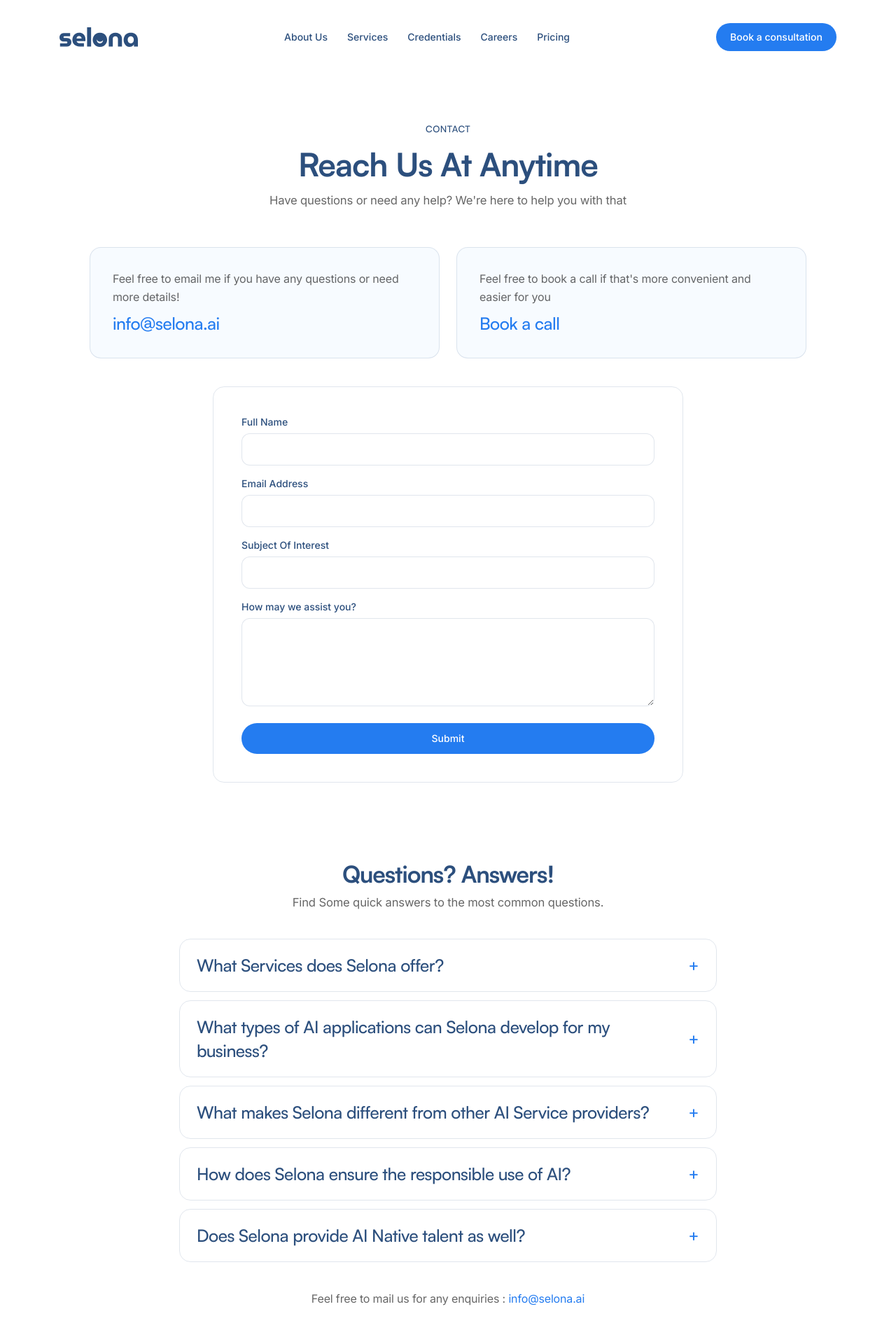
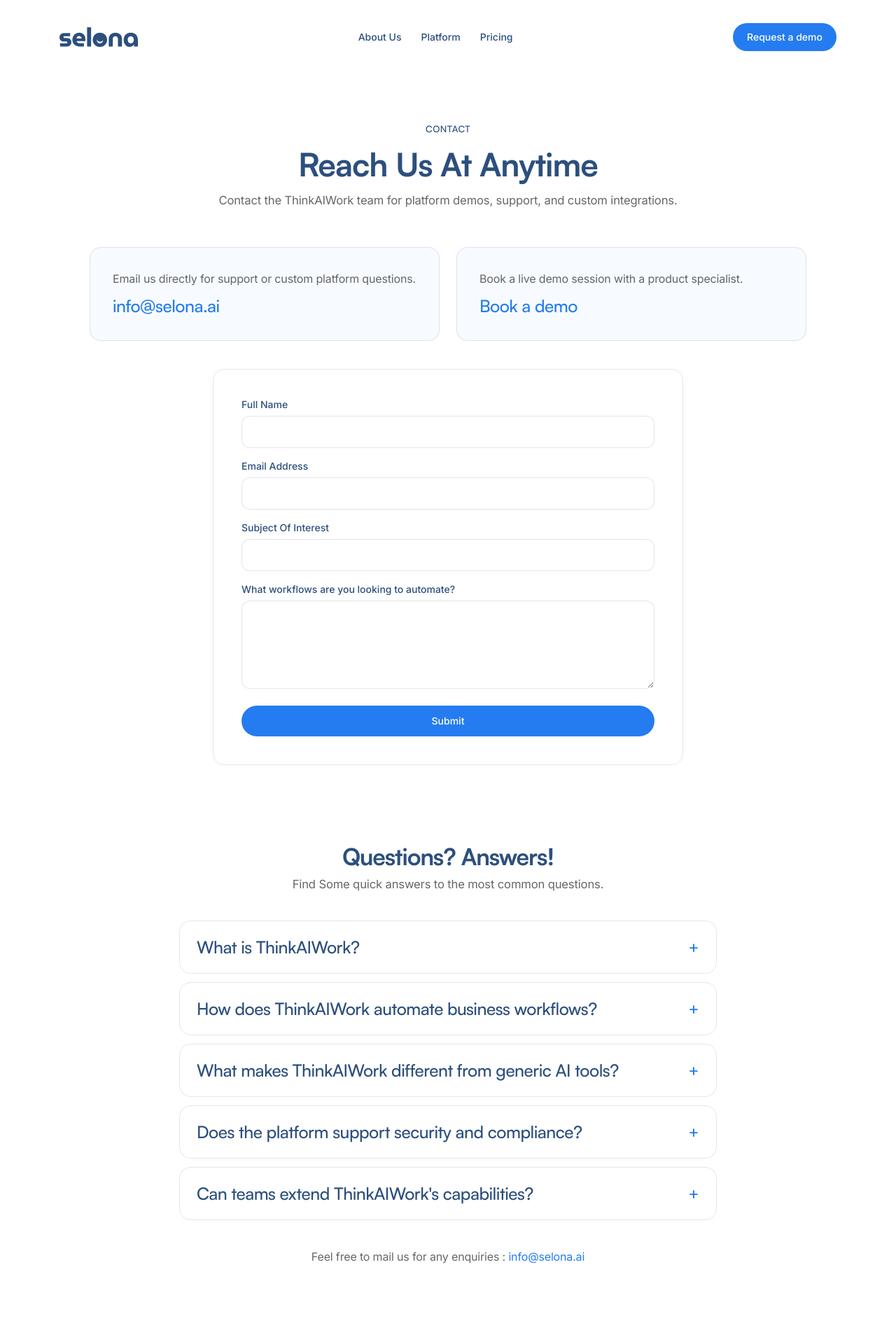
Before and after one commit to pranamyajainn/selona-website, a Next.js app: page /contact in a window 1280 px wide. Shown: the top 1920 px of the page at 70% size. Built offline with nearby package versions, Linux system fonts and the light colour scheme.

Commit message:
Refactor branding to product-focused positioning under ThinkAIWork

```diff
--- a/app/apply-now/page.tsx
+++ b/app/apply-now/page.tsx
@@ -7,7 +7,7 @@
 
 export const metadata: Metadata = {
   title: "Apply Now",
-  description: "Apply to join Selona's AI native team.",
+  description: "Join the engineering team behind ThinkAIWork.",
 };
 
 // Built from Selona's own design system; copy migrated from
@@ -20,7 +20,7 @@
         <PageHeader
           eyebrow="APPLY NOW"
           heading="Apply"
-          sub="Have questions or need any help? We're here to help you with that"
+          sub="Join our team and build the future of context-driven AI automation."
         />
 
         <div className="mx-auto grid max-w-5xl gap-6 pb-10 md:grid-cols-2">
@@ -43,8 +43,7 @@
         <div className="mx-auto grid max-w-5xl gap-6 pb-10 md:grid-cols-2">
           <Reveal className="flex flex-col gap-2 rounded-2xl border border-line bg-tint/50 p-8">
             <p className="type-body text-body-60">
-              Feel free to email me if you have any questions or need more
-              details!
+              Email us directly with questions about our open roles.
             </p>
             <a
               href={`mailto:${site.email}`}
@@ -58,8 +57,7 @@
             className="flex flex-col gap-2 rounded-2xl border border-line bg-tint/50 p-8"
           >
             <p className="type-body text-body-60">
-              Feel free to book a call if that&apos;s more convenient and easier
-              for you
+              Book a quick introductory conversation with our talent coordinator.
             </p>
             <a
               href={site.bookingUrl}
--- a/app/contact/page.tsx
+++ b/app/contact/page.tsx
@@ -8,7 +8,7 @@
 export const metadata: Metadata = {
   title: "Contact Us",
   description:
-    "Have questions or need any help? We're here to help you with that.",
+    "Contact the ThinkAIWork team for platform demos, support, and custom integrations.",
 };
 
 // Built from Selona's own design system; copy migrated from selona.ai/contact.
@@ -19,14 +19,13 @@
         <PageHeader
           eyebrow="CONTACT"
           heading="Reach Us At Anytime"
-          sub="Have questions or need any help? We're here to help you with that"
+          sub="Contact the ThinkAIWork team for platform demos, support, and custom integrations."
         />
 
         <div className="mx-auto grid max-w-5xl gap-6 pb-10 md:grid-cols-2">
           <Reveal className="flex flex-col gap-2 rounded-2xl border border-line bg-tint/50 p-8">
             <p className="type-body text-body-60">
-              Feel free to email me if you have any questions or need more
-              details!
+              Email us directly for support or custom platform questions.
             </p>
             <a
               href={`mailto:${site.email}`}
@@ -40,8 +39,7 @@
             className="flex flex-col gap-2 rounded-2xl border border-line bg-tint/50 p-8"
           >
             <p className="type-body text-body-60">
-              Feel free to book a call if that&apos;s more convenient and easier
-              for you
+              Book a live demo session with a product specialist.
             </p>
             <a
               href={site.bookingUrl}
@@ -49,7 +47,7 @@
               rel="noopener"
               className="type-h3 text-action hover:text-sky"
             >
-              Book a call
+              Book a demo
             </a>
           </Reveal>
         </div>
@@ -60,7 +58,7 @@
               { name: "name", label: "Full Name" },
               { name: "email", label: "Email Address", type: "email" },
               { name: "subject", label: "Subject Of Interest" },
-              { name: "message", label: "How may we assist you?", textarea: true },
+              { name: "message", label: "What workflows are you looking to automate?", textarea: true },
             ]}
           />
         </Reveal>
--- a/components/Nav.tsx
+++ b/components/Nav.tsx
@@ -52,24 +52,20 @@
             </Link>
           ))}
         </nav>
-        <a
-          href={site.bookingUrl}
-          target="_blank"
-          rel="noopener"
+        <Link
+          href="/contact"
           className="hidden rounded-full bg-action px-5 py-2.5 text-sm font-medium text-white transition-colors duration-200 hover:bg-action-hover md:inline-flex"
         >
           {site.ctaPrimary}
-        </a>
+        </Link>
 
         <div className="flex items-center gap-3 md:hidden">
-          <a
-            href={site.bookingUrl}
-            target="_blank"
-            rel="noopener"
+          <Link
+            href="/contact"
             className="flex min-h-[44px] items-center rounded-full bg-action px-4 text-xs font-medium text-white"
           >
             {site.ctaPrimary}
-          </a>
+          </Link>
           <button
             type="button"
             aria-label={open ? "Close menu" : "Open menu"}
--- a/components/home/About.tsx
+++ b/components/home/About.tsx
@@ -11,9 +11,10 @@
           <Reveal>
             <p className="type-eyebrow text-ink">About us</p>
           </Reveal>
+          {/* DRAFT: Pending Rahul's approval */}
           <WordReveal
             as="h2"
-            text="Partner with an AI agency delivering smart solutions."
+            text="ThinkAIWork: The AI Native platform built to automate business analysis."
             className="type-h2 max-w-2xl"
             onScroll
           />
--- a/components/home/Credentials.tsx
+++ b/components/home/Credentials.tsx
@@ -15,9 +15,10 @@
           <Reveal>
             <p className="type-eyebrow text-ink">Credentials</p>
           </Reveal>
+          {/* DRAFT: Pending Rahul's approval */}
           <WordReveal
             as="h2"
-            text="Explore sector that reflect our AI expertise & real world impact"
+            text="Proven engineering: AI products built by the creators of ThinkAIWork"
             className="type-h2 max-w-2xl"
             onScroll
           />
--- a/components/home/Hero.tsx
+++ b/components/home/Hero.tsx
@@ -186,7 +186,7 @@
 
         <WordReveal
           as="p"
-          text="AI agency that delivers smart solutions built to perform"
+          text={site.subheadline}
           className="type-lead max-w-lg text-body-60"
           startDelay={400}
         />
@@ -195,7 +195,7 @@
           className="flex flex-wrap items-center justify-center gap-3 pt-2"
         >
           <PrimaryButton href="/contact">{site.ctaPrimary}</PrimaryButton>
-          <SecondaryButton href="/#services">
+          <SecondaryButton href="/#platform">
             {site.ctaSecondary}
           </SecondaryButton>
         </Reveal>
--- a/components/home/Journey.tsx
+++ b/components/home/Journey.tsx
@@ -8,7 +8,8 @@
       <div className="mx-auto flex max-w-6xl flex-col gap-12">
         <div className="flex flex-col gap-4">
           <Reveal>
-            <p className="type-eyebrow text-ink">Engagement Journey</p>
+            {/* DRAFT: Pending Rahul's approval */}
+            <p className="type-eyebrow text-ink">Deployment Journey</p>
           </Reveal>
           <WordReveal
             as="h2"
--- a/components/home/PlatformLead.tsx
+++ b/components/home/PlatformLead.tsx
@@ -8,7 +8,7 @@
 // negative space, matching how Liminary presents its own product shot.
 export function PlatformLead() {
   return (
-    <section className="relative isolate overflow-hidden bg-ink-deep py-20 md:py-28">
+    <section id="platform" className="relative isolate overflow-hidden bg-ink-deep py-20 md:py-28 scroll-mt-28">
       <div
         aria-hidden="true"
         className="pointer-events-none absolute inset-0"
--- a/lib/content.ts
+++ b/lib/content.ts
@@ -6,13 +6,18 @@
   email: "info@selona.ai",
   bookingUrl: "https://meetings-eu1.hubspot.com/rahul4",
   badge: "AI AUTOMATION FOR BUSINESS PROCESSES",
-  headline: "Built with AI, Powered by AI Native Talent",
+  // DRAFT: Pending Rahul's approval
+  headline: "ThinkAIWork automates your business reporting, reconciliations, and data workflows with custom context",
+  // DRAFT: Pending Rahul's approval
+  subheadline: "Automate report generation, financial reconciliation, and analysis with custom-built data context.",
+  // DRAFT: Pending Rahul's approval
   mission:
-    "Our mission is to make AI automation accessible to every business, regardless of size or technical expertise.",
-  ctaPrimary: "Book a consultation",
-  ctaSecondary: "Explore solutions",
+    "ThinkAIWork simplifies AI automation, enabling businesses to build custom contexts and run workflows without technical complexity.",
+  ctaPrimary: "Request a demo",
+  ctaSecondary: "Explore Platform",
+  // DRAFT: Pending Rahul's approval
   footerTagline:
-    "Build with AI, Powered by AI Native Talent, Delivered for the AI Economy",
+    "ThinkAIWork: The AI Native platform automating business analysis, custom context curation, and process workflows.",
 };
 
 // Product walkthrough: real screens from Selona's Context Accelerator product
@@ -102,44 +107,46 @@
   },
 ];
 
+// DRAFT: Pending Rahul's approval
 export const journey = [
   {
     step: "01",
-    name: "Strategy",
-    title: "Moving from AI absent to AI native",
-    body: "Identify high-impact AI use cases and align them with the company's product, data, and operational strategy.",
+    name: "Setup",
+    title: "Import and configure your data schemas",
+    body: "ThinkAIWork integrates raw datasets, company policies, and voice guidelines to construct a high-fidelity context foundation.",
   },
   {
     step: "02",
-    name: "Transformation",
-    title: "Drive measurable ROI through change & automation",
-    body: "Use AI to simplify workflows, improve processes with real-time insights, and keep teams improving through regular feedback.",
+    name: "Automation",
+    title: "Launch pre-built business workflows",
+    body: "ThinkAIWork runs automated tasks, from complex VAT reconciliations to board decks, grounded directly in your custom data.",
   },
   {
     step: "03",
-    name: "Engineering",
-    title: "Deliver Output / Outcome, not hours",
-    body: "Deliver features faster through agile POD (product oriented delivery) teams, integrate AI across product and tech for scalable performance, and ensure every release delivers clear value.",
+    name: "Scaling",
+    title: "Extend capabilities with skills and plugins",
+    body: "ThinkAIWork scales across teams via slash commands and custom skill packs, constantly refining context for faster, sharper outputs.",
   },
 ];
 
+// DRAFT: Pending Rahul's approval
 export const projects = [
   {
     number: "01",
     name: "Cerebro",
-    body: "It is a lead intelligence platform powered by Agentic AI. Selona led end-to-end development from design to AI integration and beta testing, readying it for scale.",
+    body: "Cerebro is a lead intelligence platform powered by Agentic AI. The engineering team behind ThinkAIWork led its end-to-end development from design to AI integration and beta testing, preparing it for scale.",
     image: "/credentials/cerebro.webp",
   },
   {
     number: "02",
     name: "Wyzr",
-    body: "It is an AI CFO platform for micro-SMEs. Selona drove its redesign, AI validation, and workflows.",
+    body: "Wyzr is an AI CFO platform for micro-SMEs, with its redesign, AI validation, and workflows built by the team behind ThinkAIWork.",
     image: "/credentials/wyzr.webp",
   },
   {
     number: "03",
     name: "Sustaintel",
-    body: "It is a Digital Sustainability Stack builder for enterprises. Selona designed and built the AI-based UI/UX frontend for Sustaintel's internal GRM Platform.",
+    body: "Sustaintel is a digital sustainability stack for enterprises. The UI/UX frontend and AI-based GRM platform were engineered by the team behind ThinkAIWork.",
     image: "/credentials/sustaintel.webp",
   },
 ];
@@ -152,18 +159,19 @@
   "AI Start ups",
 ];
 
+// DRAFT: Pending Rahul's approval
 export const aboutBullets = [
   {
-    title: "AI Native Talent",
-    body: "Worked extensively on AI and Data Programs",
+    title: "Context Architecture",
+    body: "ThinkAIWork structures raw business files, guidelines, and rules into an active context layer.",
   },
   {
-    title: "Multidisciplinary team",
-    body: "Make smarter moves with accurate, real-time business insights.",
+    title: "Structured Workflows",
+    body: "ThinkAIWork executes automated board decks, audits, and VAT reconciliations instantly.",
   },
   {
-    title: "Pre built Agents",
-    body: "Experience with top AI tools and APIs to fast track any task",
+    title: "Extensible Skills",
+    body: "ThinkAIWork extends via slash commands, plugins, and custom tool integrations.",
   },
 ];
 
@@ -200,26 +208,28 @@
   },
 ];
 
+// DRAFT: Pending Rahul's approval
+// FAQs kept general and directional regarding security, compliance, scaling, and extensibility.
 export const faqs = [
   {
-    q: "What Services does Selona offer?",
-    a: "Selona specializes in Agentic AI and Gen AI solutions that enhance productivity, improve customer support, provide advanced analytics, and ensure better compliance. Our services include AI-driven business transformation, deployment of Agentic AI and Gen AI capabilities, and the development of AI applications tailored to specific business needs. With fixed time based, outcome based engagement Selona can help you embark on the Agentic AI and Gen AI journey.",
+    q: "What is ThinkAIWork?",
+    a: "ThinkAIWork is an Agentic AI platform designed to automate complex business workflows. It enables businesses to build custom data context, configure automated report templates, and run workflows like VAT reconciliation and board deck generation.",
   },
   {
-    q: "What types of AI applications can Selona develop for my business?",
-    a: "Selona can develop variety of AI applications leveraging Agentic AI and Gen AI for data capture, workflow automation, integration, content creation, summarisation and analytics. Our AI solutions can be customized to fit specific business needs, enhancing existing systems or building new applications from scratch.",
+    q: "How does ThinkAIWork automate business workflows?",
+    a: "ThinkAIWork integrates raw datasets, custom rules, and pre-built templates to execute business operations. Users upload their schemas and source files to ground the AI's analysis in accurate numbers.",
   },
   {
-    q: "What makes Selona different from other AI Service providers?",
-    a: "Selona's unique approach combines extensive experience with diverse range of AI tool sets and technologies, including proprietary and open-source Language Models. Our pre-vetted team of domain experts, architects, designers, developers, and project managers ensures a comprehensive and ROI-driven approach to AI implementation, focusing on business transformation rather than just IT or data solutions. Selona also leverages AI in all aspects of service delivery making engagements professional, efficient and economical.",
+    q: "What makes ThinkAIWork different from generic AI tools?",
+    a: "Unlike generic chat interfaces, ThinkAIWork focuses on context acceleration. It uses custom behavior rules, active context libraries, and slash-command plugins to ensure outputs align with enterprise standards.",
   },
   {
-    q: "How does Selona ensure the responsible use of AI?",
-    a: "Selona is committed to responsible AI practices, including fairness, accountability, transparency, reliability, and inclusiveness. We follow guidelines for reliability and safety, comply with accessibility standards, and ensure privacy and security with robust guardrails against misuse.",
+    q: "Does the platform support security and compliance?",
+    a: "Yes. ThinkAIWork is built with security guardrails, supporting private data environments and strict access boundaries to ensure your enterprise information remains protected.",
   },
   {
-    q: "Does Selona provide AI Native talent as well?",
-    a: "Selona provides pre-vetted, remote AI talent based in Europe and India, enabling companies to scale their teams efficiently by leveraging a global talent pool.",
+    q: "Can teams extend ThinkAIWork's capabilities?",
+    a: "Absolutely. ThinkAIWork features an extensible skills and plugins framework, letting teams configure custom skill packs and slash commands to match their operations.",
   },
 ];
 
@@ -276,10 +286,11 @@
 // Changelog: selona.ai/changelog currently carries Framer template residue
 // ("OrbAI" entries), which is not Selona content. Entries below are PLACEHOLDER
 // structure awaiting real release notes.
+// DRAFT: Pending Rahul's approval
 export const changelogIntro = {
   eyebrow: "UPDATES",
   heading: "Fresh Takes & Updates",
-  sub: "AI agency that delivers smart solutions built to perform",
+  sub: "Updates and releases for the ThinkAIWork platform",
 };
 
 export const changelogEntries = [
@@ -299,9 +310,7 @@
 
 export const navLinks = [
   { label: "About Us", href: "/#about-us" },
-  { label: "Services", href: "/#services" },
-  { label: "Credentials", href: "/#credentials" },
-  { label: "Careers", href: "/apply-now" },
+  { label: "Platform", href: "/#platform" },
   { label: "Pricing", href: "/pricing" },
 ];
 
@@ -310,8 +319,8 @@
     title: "Company",
     links: [
       { label: "About Us", href: "/#about-us" },
-      { label: "Services & Features", href: "/#services" },
-      { label: "Sector & Credentials", href: "/#credentials" },
+      { label: "Platform Walkthrough", href: "/#platform" },
+      { label: "Case Proofs", href: "/#credentials" },
       { label: "Our Pricing", href: "/pricing" },
     ],
   },
@@ -320,7 +329,7 @@
     links: [
       { label: "Updates", href: "/changelog" },
       { label: "FAQ's", href: "/#faq" },
-      { label: "Apply Now", href: "/apply-now" },
+      { label: "Careers", href: "/apply-now" },
     ],
   },
   {
```
Also changed, not shown: app/page.tsx (+4 -5 lines), components/home/CtaBand.tsx (+13 -2 lines).
